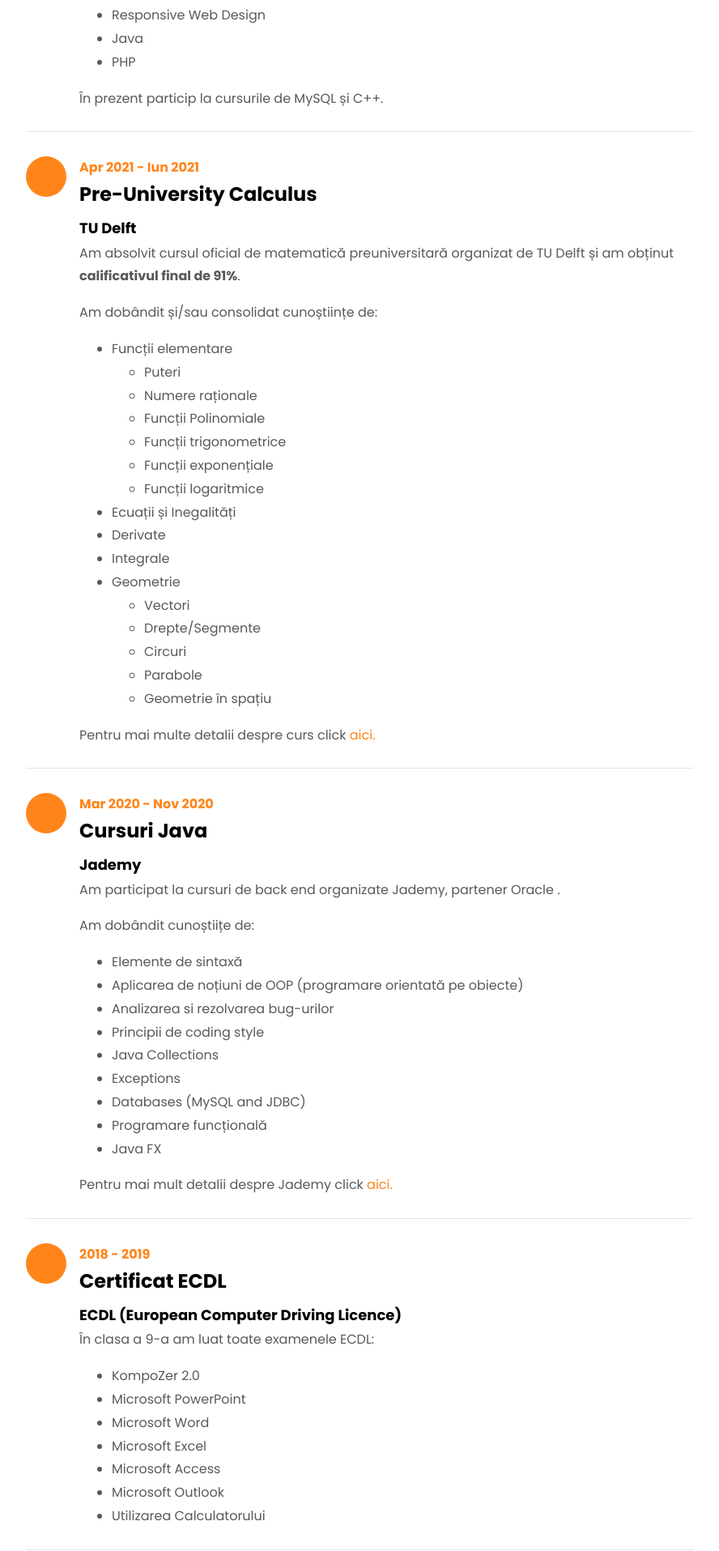
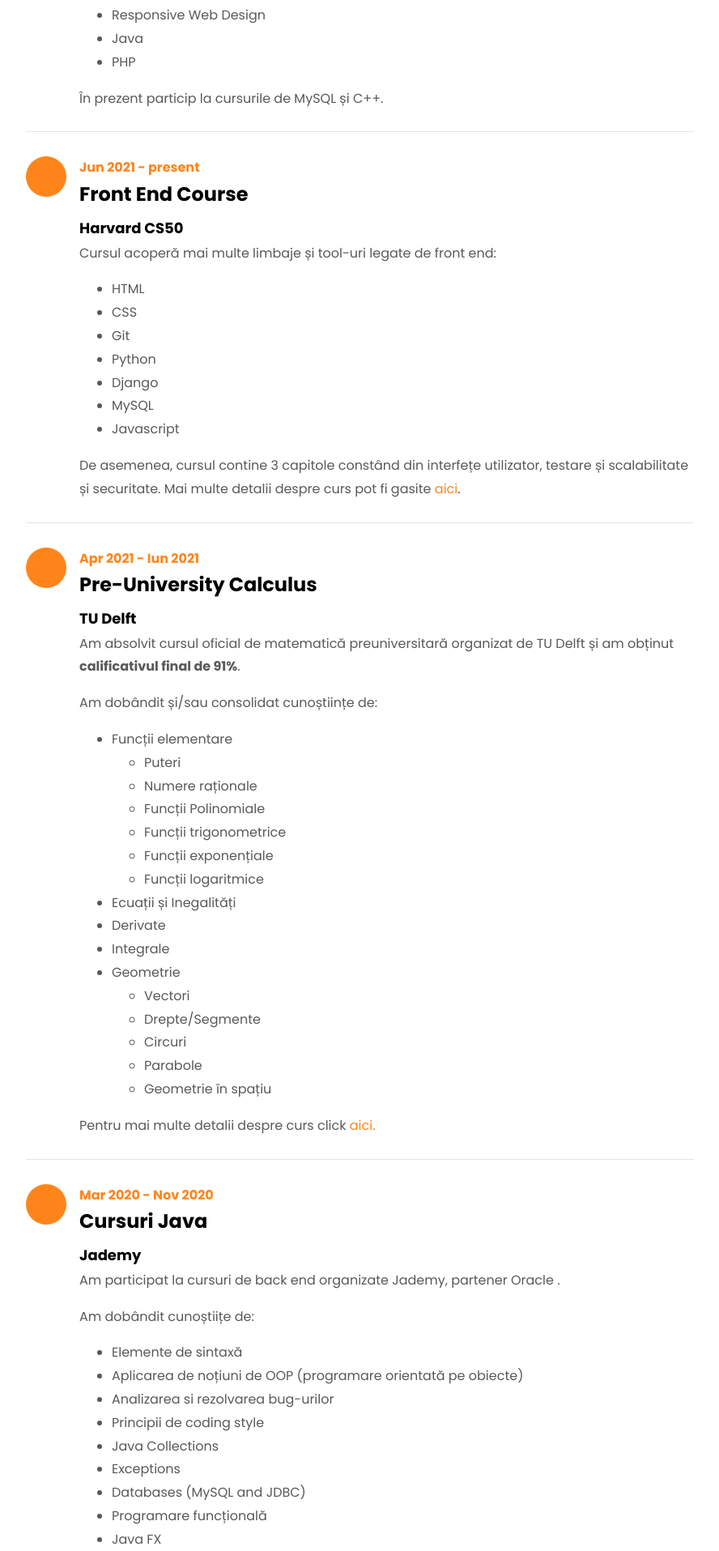
Before and after one commit to Radu-Nicolae/radu-nicolae.com, a PHP site: page /ro.php in a window 1280 px wide. Shown: the part 1846-3761 px from the top of the page at 81% size, without its empty margins (338-1226 px from the left). Run offline with PHP 8.4, Linux system fonts and the light colour scheme; data that the repository does not hold is empty; some web fonts are replaced.

Commit message:
Harvard course added

```diff
--- a/components/cv/CvDatabase.php
+++ b/components/cv/CvDatabase.php
@@ -9,6 +9,46 @@ class CvDatabase
 
     public function getEducationCv()
     {
+        $edxHarvard = new CvItem(
+            "Jun 2021 - ",
+            "Jun 2021 - ",
+            "present",
+            "present",
+            "Front End Course",
+            "Front End Course",
+            "<a style='color:black' href='https://learning.edx.org/course/course-v1:HarvardX+CS50W+Web/home'>Harvard CS50</a>",
+            "<a style='color:black' href='https://learning.edx.org/course/course-v1:HarvardX+CS50W+Web/home'>Harvard CS50</a>",
+            "
+            <p>
+                The course covers several languages and tools related to front end:
+                <ul>
+                    <li>HTML</li>
+                    <li>CSS</li>
+                    <li>Git</li>
+                    <li>Python</li>
+                    <li>Django</li>
+                    <li>MySQL</li>
+                    <li>Javascript</li>
+                </ul>
+                The course also includes 3 chapters consisting of User Interfaces, Testing and Scalability and Security. More details about the course can be found <a href='https://learning.edx.org/course/course-v1:HarvardX+CS50W+Web/home'>here</a>.
+            </p>",
+            "
+            <p>
+            Cursul acoperă mai multe limbaje și tool-uri legate de front end:
+             <ul>
+                    <li>HTML</li>
+                    <li>CSS</li>
+                    <li>Git</li>
+                    <li>Python</li>
+                    <li>Django</li>
+                    <li>MySQL</li>
+                    <li>Javascript</li>
+                </ul>
+             De asemenea, cursul contine 3 capitole constând din interfețe utilizator, testare și scalabilitate și securitate. Mai multe detalii despre curs pot fi gasite <a href='https://learning.edx.org/course/course-v1:HarvardX+CS50W+Web/home'>aici</a>.
+            </p>
+            "
+        );
+
 
         $edxDelft = new CvItem(
             "Apr 2021 - ",
@@ -277,6 +317,7 @@ class CvDatabase
 
         $cv = array(
             $sololearn,
+            $edxHarvard,
             $edxDelft,
             $jademyCourses,
             $ecdl,
--- a/ro.php
+++ b/ro.php
@@ -22,12 +22,12 @@ $lang = 1; // 0 = english; 1 = romanian
                 <div class="text text-center">
                     <span class="subheading"><?= $iam[0][$lang] ?> </span>
                     <h1>Radu Nicolae</h1>
-                    <h2 style="font-size: 2rem;"> <?= $iam[1][$lang] ?>
-                        <span
-                                class="txt-rotate"
-                                data-period="1000"
-                                data-rotate='[ "Web Developer.", "Web Designer.", "PHP Developer.",  "Java Developer."]'></span>
-                    </h2>
+<!--                    <h2 style="font-size: 2rem;"> --><?//= $iam[1][$lang] ?>
+<!--                        <span-->
+<!--                                class="txt-rotate"-->
+<!--                                data-period="1000"-->
+<!--                                data-rotate='[ "Web Developer.", "Web Designer.", "PHP Developer.",  "Java Developer."]'></span>-->
+<!--                    </h2>-->
                 </div>
             </div>
         </div>
```
Also changed, not shown: index.php (+6 -6 lines).
